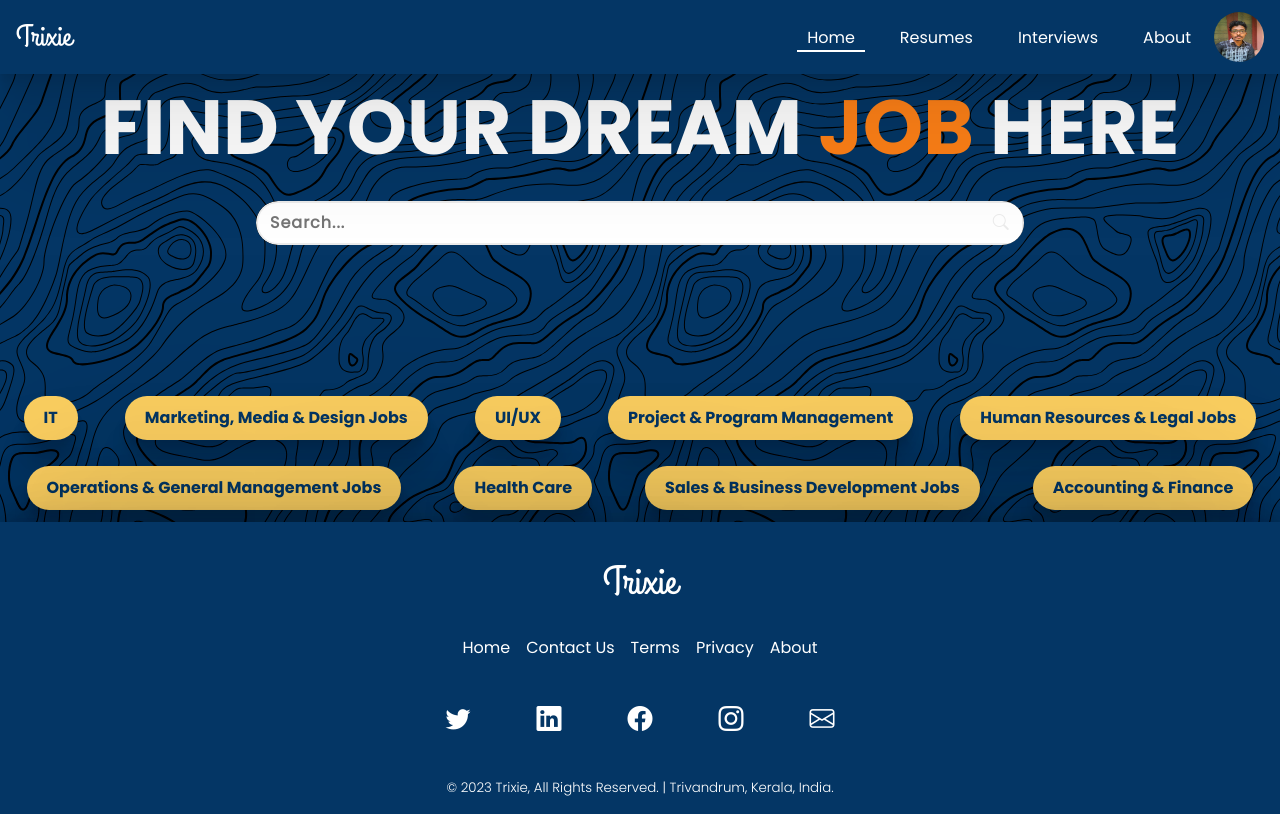
After one commit to imakshaypm/trixie-project, a Flask app: page /search in a window 1280 px wide. The commit adds this page. Run offline with Flask 3, Linux system fonts and the light colour scheme; a user stored in the database is signed in; some libraries are stand-ins or nearby versions.

Commit message:
added login and register

```diff
--- a/trixie/__init__.py
+++ b/trixie/__init__.py
@@ -1,5 +1,7 @@
 from flask import Flask
 from flask_pymongo import PyMongo
+from flask_bcrypt import Bcrypt
+from flask_login import LoginManager
 
 
 app = Flask(__name__)
@@ -10,5 +12,9 @@ app.config['SECRET_KEY'] = '5e4f9bc49725dcd58b5f6510cbfef6c0'
 
 app.config["MONGO_URI"] = "mongodb://localhost:27017/Trixie"
 mongo = PyMongo(app)
+bcrypt = Bcrypt(app)
+login_manager = LoginManager(app)
+login_manager.login_view = 'login'
+login_manager.login_message_category = 'info'
 
 from trixie import routes
--- a/trixie/models.py
+++ b/trixie/models.py
@@ -1,2 +1,2 @@
 #from datatime import
-from trixie import mongo
+from trixie import login_manager, mongo
--- a/trixie/routes.py
+++ b/trixie/routes.py
@@ -1,21 +1,49 @@
 import json
 import os
-from trixie import app, mongo
-from flask import jsonify, render_template, abort, url_for, request, Response, flash, redirect
+from trixie import app, mongo, bcrypt, login_manager
+from flask import jsonify, render_template, abort, url_for, request, Response, flash, redirect, Request
 from trixie.resume_screening import resumes
+from flask_login import login_user, UserMixin, current_user, logout_user, login_required
 from werkzeug.utils import secure_filename
+
+class User(UserMixin):
+    def __init__(self, user_json):
+        self.user_json = user_json
+    # Overriding get_id is required if you don't have the id property
+    # Check the source code for UserMixin for details
+    def get_id(self):
+        object_id = self.user_json.get('_id')
+        return str(object_id)
+
+@login_manager.user_loader
+def load_user(user_id):
+    return User(mongo.db.Company.find_one({'_id': user_id}))
 
 @app.route("/")
 @app.route("/home")
 def home():
     return render_template('home.html')
 
+
 @app.route("/login", methods=['GET', 'POST'])
 def login():
+    if current_user.is_authenticated:
+        return redirect(url_for('dashboard_user'))
+    # form = LoginForm()
     if request.method == "POST":
         email = request.form.get("email")
+        user = mongo.db.Company.find_one({"email": email})
         password = request.form.get("password")
-        print(email, password)
+        h_password = mongo.db.Company.find_one({"email": email}, {"password": 1, "_id": 0})
+        if user and bcrypt.check_password_hash(h_password["password"], password):
+            print("Success")
+            loginuser = User(user)
+            login_user(loginuser)
+            next_page = request.values.get('next')
+            print(next_page)
+            return redirect(next_page) if next_page else redirect(url_for('home'))
+        else:
+            flash("Invalid username and password", 'danger')
     return render_template('login.html', title = 'Login')
 
 @app.route("/about")
@@ -23,6 +51,7 @@ def about():
     return render_template('about.html', title = 'About')
 
 @app.route("/interview", methods=['GET', 'POST'])
+@login_required
 def interview():
     if request.is_json: #You have to add contentType application/json in ajax post request to get true
         if request.method == 'GET':
@@ -81,8 +110,50 @@ def signup_category():
 
 @app.route("/signup_category/company", methods=['GET', 'POST'])
 def company():
+    if current_user.is_authenticated:
+        return redirect(url_for('dashboard_user'))
+    if request.method == "POST":
+        comapny_name = request.form.get("comapny-name")
+        comapny_email = request.form.get("comapny-email")
+        gst_number = request.form.get("gst-number")
+        password = request.form.get("password")
+        h_password = bcrypt.generate_password_hash(password).decode('utf-8')
+        if not mongo.db.Company.find_one({"gst_number": gst_number}):
+            mongo.db.Company.insert_one({"comapny_name": comapny_name,
+                                                     "email" : comapny_email,
+                                                      "gst_number" : gst_number,
+                                                       "password" :h_password})
+            return redirect(url_for('login'))
+        else:
+            flash("Company already exist", 'danger')
+        #print(email, password)
     return render_template('company.html', title = 'New Company')
 
 @app.route("/signup_category/employee", methods=['GET', 'POST'])
 def employee():
+    if current_user.is_authenticated:
+        return redirect(url_for('dashboard_user'))
+    if request.method == "POST":
+        employee_name = request.form.get("employee-name")
+        username = request.form.get("username")
+        email = request.form.get("email")
+        password = request.form.get("password")
+        h_password = bcrypt.generate_password_hash(password).decode('utf-8')
+        if not mongo.db.Users.find_one({"username": username}):
+            mongo.db.Users.insert_one({"employee_name": employee_name,
+                                        "username" : username,
+                                        "email" : email,
+                                        "password" :h_password})
+            return redirect(url_for('login'))
+        else:
+            flash("Username already exists", 'danger')
     return render_template('employee.html', title = 'New Employee')
+
+@app.route("/search", methods=['GET', 'POST'])
+def search():
+    return render_template('search.html', title = 'Search')
+
+@app.route("/logout")
+def logout():
+    logout_user()
+    return redirect(url_for('home'))
--- /dev/null
+++ b/trixie/static/js/search.js
@@ -0,0 +1,63 @@
+var all_apps = document.querySelectorAll('.app');
+var search = document.querySelector('#search');
+var listContainer = document.querySelector('.suggestion-list');
+
+var app_list = [];
+
+for (let i = 0; i < all_apps.length; i++) {
+    let app_title = all_apps[i].querySelector('p').innerText.toLowerCase();
+    let app_icon = all_apps[i].querySelector('i').classList.value;
+
+    let obj = {};
+    obj.app_title = app_title;
+    obj.app_icon = app_icon;
+
+    app_list.push(obj);
+}
+
+search.addEventListener('keyup', generateAppList);
+search.addEventListener('blur', hideAppList);
+
+function generateAppList(event) {
+    var fragment = document.createDocumentFragment();
+
+    var userInput = event.target.value.toLowerCase();
+
+    if (userInput.length === 0) {
+        listContainer.classList.add('hidden');
+        return false;
+    }
+
+    listContainer.innerHTML = '';
+    listContainer.classList.remove('hidden');
+
+    var filteredList = app_list.filter(function (arr) {
+        return arr.app_title.includes(userInput);
+    });
+
+    if (filteredList.length === 0) {
+        let paragraph = document.createElement('p');
+        paragraph.innerText = 'No app found';
+        fragment.appendChild(paragraph);
+    }
+
+    else {
+        for (let i = 0; i < filteredList.length; i++) {
+            let paragraph = document.createElement('p');
+            let icon = document.createElement('i');
+            let span = document.createElement('span');
+
+            icon.classList.value = filteredList[i].app_icon;
+            span.innerText = filteredList[i].app_title;
+            paragraph.appendChild(icon);
+            paragraph.appendChild(span);
+            fragment.appendChild(paragraph);
+        }
+    }
+
+    listContainer.appendChild(fragment);
+}
+
+function hideAppList() {
+    listContainer.classList.add('hidden');
+}
--- a/trixie/static/styles/company_employee.css
+++ b/trixie/static/styles/company_employee.css
@@ -1,5 +1,6 @@
 body {
     background-image: none;
+    background: white;
 }
 
 .whole-login {
--- a/trixie/static/styles/login.css
+++ b/trixie/static/styles/login.css
@@ -1,3 +1,8 @@
+body {
+    background-image: none;
+    background: white;
+}
+
 .whole-login {
     display: flex;
     flex-direction: row;
--- a/trixie/static/styles/main.css
+++ b/trixie/static/styles/main.css
@@ -42,6 +42,20 @@ h6 {
 @font-face {
     font-family: PoppinsLight;
     src: url('../fonts/Poppins/Poppins-Light.ttf');
+}
+
+.r-profile {
+    overflow: hidden;
+    border-radius: 5%;
+}
+
+.alert-container {
+    position: relative;
+}
+
+.alert {
+    position: absolute;
+    z-index: 100;
 }
 
 a {
--- /dev/null
+++ b/trixie/static/styles/search.css
@@ -0,0 +1,114 @@
+.wrapper {
+    display: flex;
+    align-items: center;
+    justify-content: center;
+    flex-direction: column;
+}
+
+.heading {
+    font-family: PoppinsBold;
+    color: white;
+    font-size: 6vw;
+}
+
+.search-input {
+    margin-bottom: 10%;
+    width: 100%;
+}
+
+form {
+    max-width: 60%;
+    margin: 0 auto;
+    position: relative;
+}
+
+.input-group {
+    position: relative;
+    background: #000;
+    border-radius: 30px;
+    overflow: hidden;
+    font-family: Poppins;
+}
+
+label {
+    position: absolute;
+    right: 2%;
+    top: 50%;
+    transform: translatey(-50%);
+    color: rgba(0, 0, 0, 0.08);
+    transition: all 0.2s ease;
+}
+
+input {
+    width: 100%;
+    padding: 8px 30px 8px 12px;
+    border: 2px solid rgba(0, 0, 0, 0.08);
+    outline: none;
+    font-size: 16px;
+    box-shadow: 0px 2px 5px rgba(0, 0, 0, 0.06);
+    color: #F27121;
+    font-weight: bold;
+    letter-spacing: 1px;
+    border-radius: 1px;
+    transition: all 0.2s ease;
+    border-radius: 30px;
+}
+
+input:focus {
+    border-color: #F27121;
+}
+
+input:focus+label {
+    transform: scale(1.05) translatey(-50%);
+    color: #F27121;
+}
+
+#apps {
+    display: flex;
+    justify-content: space-around;
+    align-items: center;
+    flex-wrap: wrap;
+    margin-top: 10px;
+    font-family: PoppinsBold;
+    /* background: #000; */
+}
+
+.app {
+    color: #043665;
+    border-radius: 30px;
+    transition: all 0.2s ease;
+    background: #FFD262;
+    max-width: fit-content;
+    padding-inline: 20px;
+    padding-block: 10px;
+    margin: 1%;
+    box-shadow: 0px 100px 80px rgba(0, 0, 0, 0.11), 0px 41.7776px 33.4221px rgba(0, 0, 0, 0.079074), 0px 22.3363px 17.869px rgba(0, 0, 0, 0.0655718), 0px 12.5216px 10.0172px rgba(0, 0, 0, 0.055), 0px 6.6501px 5.32008px rgba(0, 0, 0, 0.0444282), 0px 2.76726px 2.21381px rgba(0, 0, 0, 0.030926);
+}
+
+.app:hover {
+    background: #FF8117;
+}
+
+.suggestion-list {
+    background-color: #fff;
+    padding: 18px 24px 6px 12px;
+    border-radius: 0 0 6px 6px;
+    position: absolute;
+    width: 100%;
+    margin-top: 0px;
+    border: 2px solid #F27121;
+    border-top: none;
+}
+
+.suggestion-list.hidden {
+    display: none;
+}
+
+.suggestion-list p {
+    margin-bottom: 12px;
+}
+
+.suggestion-list i {
+    margin-right: 12px;
+    color: #F27121;
+}
--- a/trixie/templates/company.html
+++ b/trixie/templates/company.html
@@ -23,7 +23,7 @@
         <p style="font-family: PoppinsBold; font-size: 50px; text-align: center; color: #043665; margin-bottom: 50px;">
             COMPANY SIGN UP</p>
         <div>
-            <form method="post" action="/login">
+            <form method="post" action="/signup_category/company">
                 <div class="form-floating mb-4">
                     <input name="comapny-name" type="text" class="form-control" id="floatingCompanyName" placeholder="Google" required>
                     <label for="floatingInput">Company name</label>
--- a/trixie/templates/layout.html
+++ b/trixie/templates/layout.html
@@ -78,7 +78,13 @@
                             <div class="underline"></div>
                         </li>
                     </ul>
-                    <a class="login-button" href="/login">Log In</a>
+                    {% if current_user.is_authenticated %}
+                        <a class="r-profile" href="/dashboard_user">
+                            <img height="50px" width="50px" style="object-fit: fill; overflow: hidden; border-radius:25px;" src="static/profile_pics/akshay.jpg"/>
+                        </a>
+                    {% else %}
+                        <a class="login-button" href="/login">Log In</a>
+                    {% endif %}
                 </div>
             </div>
         </nav>
--- /dev/null
+++ b/trixie/templates/search.html
@@ -0,0 +1,61 @@
+{% extends "layout.html" %}
+{% block styles %}
+<link rel="stylesheet" type="text/css" href="{{ url_for('static', filename='styles/search.css') }}">
+{% endblock %}
+{% block content %}
+<div class="wrapper">
+    <div class="heading">
+        <p>FIND YOUR DREAM <font style="color: #FF8117">JOB</font> HERE</p>
+    </div>
+    <div class="search-input">
+        <form>
+            <div class="input-group">
+                <input type="text" id="search" placeholder="Search..." autocomplete="off">
+                <label for="search">
+                    <i class="bi bi-search"></i>
+                </label>
+            </div>
+            <div class="suggestion-list hidden">
+            </div>
+        </form>
+    </div>
+    <div id="apps">
+        <div class="app">
+            IT
+        </div>
+
+        <div class="app">
+            Marketing, Media & Design Jobs
+        </div>
+
+        <div class="app">
+            UI/UX
+        </div>
+
+        <div class="app">
+            Project & Program Management
+        </div>
+
+        <div class="app">
+            Human Resources & Legal Jobs
+        </div>
+
+        <div class="app">
+            Operations & General Management Jobs
+        </div>
+
+        <div class="app">
+            Health Care
+        </div>
+
+        <div class="app">
+            Sales & Business Development Jobs
+        </div>
+
+        <div class="app">
+            Accounting & Finance
+        </div>
+    </div>
+</div>
+<script type="text/javascript" src="static/js/search.js"></script>
+{% endblock content %}
```
Also changed, not shown: trixie/static/js/chat.js (+42 -38 lines).
